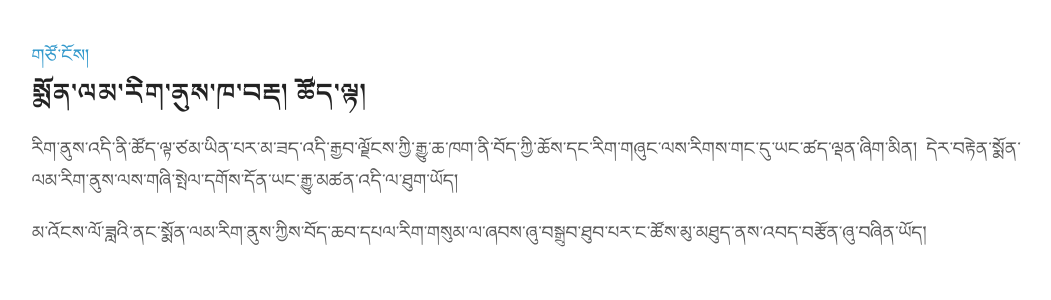
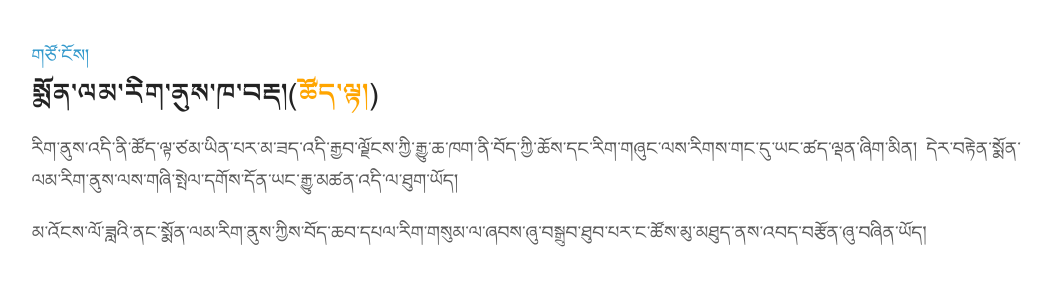
Before and after one commit to MonlamAI/monlam.ai, a Jekyll site: the page chatbot.html, which Jekyll copies as it is, in a window 1280 px wide. Shown: the top 300 px of the page, without its empty margins (108-1159 px from the left). Built offline with Jekyll 4.4.1, drawn with Linux system fonts in a browser that asks for light colours.

Commit message:
Update chatbot.html

```diff
--- a/chatbot.html
+++ b/chatbot.html
@@ -13,7 +13,7 @@ font-family: Monlam-b;
   <body style="max-width: 1000px; left: 0px; right: 0px; margin: auto;">
     <div><a href="https://monlam.ai" style="margin-bottom: 10px; position: relative; top: -10px;">གཙོ་ངོས།</a></div>
 
-    <h1 style="font-family: Monlam-b;">སྨོན་ལམ་རིག་ནུས་ཁ་བརྡ།<span> ཚོད་ལྟ།</span></h1>
+    <h1 style="font-family: Monlam-b;">སྨོན་ལམ་རིག་ནུས་ཁ་བརྡ།(<span style="color: orange;">ཚོད་ལྟ།</span>)</h1>
     <p>རིག་ནུས་འདི་ནི་ཚོད་ལྟ་ཙམ་ཡིན་པར་མ་ཟད་འདི་རྒྱབ་ལྗོངས་ཀྱི་རྒྱུ་ཆ་ཁག་ནི་བོད་ཀྱི་ཆོས་དང་རིག་གཞུང་ལས་རིགས་གང་དུ་ཡང་ཚད་ལྡན་ཞིག་མིན། དེར་བརྟེན་སྨོན་ལམ་རིག་ནུས་ལས་གཞི་སྤེལ་དགོས་དོན་ཡང་རྒྱུ་མཚན་འདི་ལ་ཐུག་ཡོད། </p>
     <p>མ་འོངས་ལོ་ཟླའི་ནང་སྨོན་ལམ་རིག་ནུས་ཀྱིས་བོད་ཆབ་དཔལ་རིག་གསུམ་ལ་ཞབས་ཞུ་བསྒྲུབ་ཐུབ་པར་ང་ཚོས་མུ་མཐུད་ནས་འབད་བརྩོན་ཞུ་བཞིན་ཡོད།</p>
     <script type="module" src="https://gradio.s3-us-west-2.amazonaws.com/3.26.0/gradio.js"></script>
```
